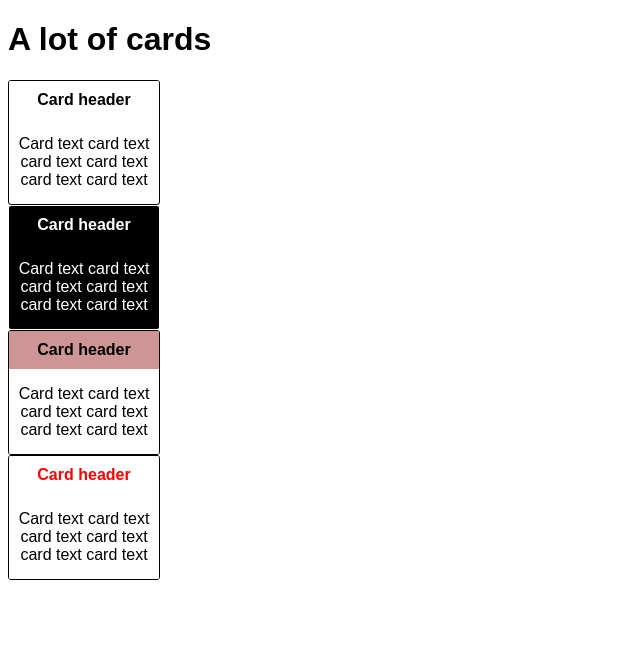
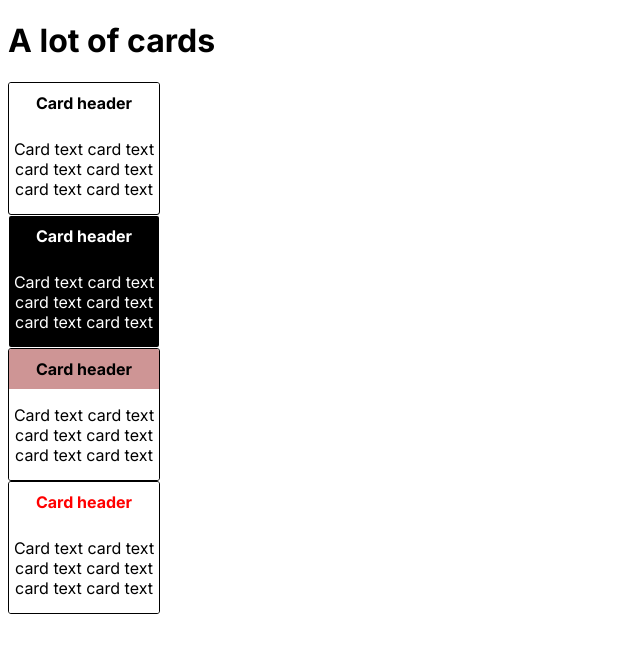
Before and after one commit to hamptondodd/hamptondodd.github.io, a plain HTML site: page Week2-Assignment-Part2/index.html in a window 1280 px wide. Shown: the whole page, without its empty margins (0-640 px from the left). Drawn offline with Linux system fonts and the light colour scheme; a script that the page names is missing.

Commit message:
Leftover Commit

```diff
--- a/Week2-Assignment-Part2/index.html
+++ b/Week2-Assignment-Part2/index.html
@@ -1,6 +1,8 @@
 <!DOCTYPE html>
 <html>
-
+    <link rel="preconnect" href="https://fonts.googleapis.com">
+   <link rel="preconnect" href="https://fonts.gstatic.com" crossorigin>
+   <link href="https://fonts.googleapis.com/css2?family=Inter:wght@400;500;600;700&display=swap" rel="stylesheet">
 <head>
     <title>Card Header</title>
     <link rel="stylesheet" type="text/css" href="style.css" media="screen" />
--- a/Week2-Assignment-Part2/style.css
+++ b/Week2-Assignment-Part2/style.css
@@ -1,9 +1,9 @@
 h1 {
-  font-family: Arial, Helvetica, sans-serif;
+  font-family: 'Inter', sans-serif;
 }
 
 body {
-  font-family: Arial, Helvetica, sans-serif;
+  font-family: 'Inter', sans-serif;
 }
 
 
```
Also changed, not shown: 2 other files.
